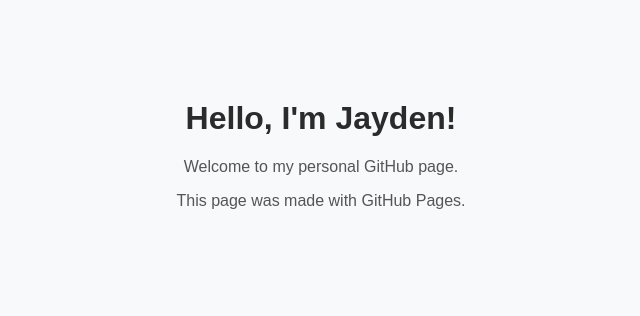
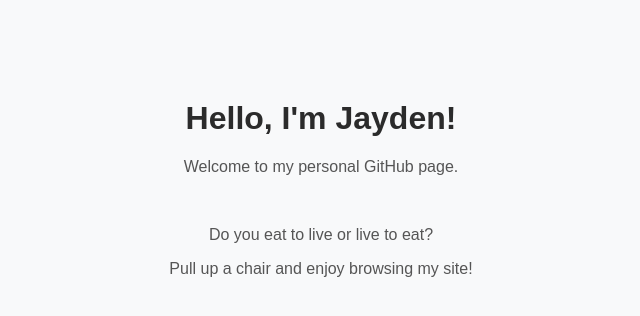
Before and after one commit to jaydencollins123/jaydencollins123.github.io, a plain HTML site: page index.html in a window 1280 px wide. Shown: the whole page, without its empty margins (319-959 px from the left). Drawn offline with Linux system fonts and the light colour scheme.

Commit message:
Update index.html

```diff
--- a/index.html
+++ b/index.html
@@ -1,6 +1,7 @@
 <!DOCTYPE html>
 <html>
   <head>
+    <meta name="viewport" content="width=device-width, initial-scale=1">
     <title>Welcome to My Page!</title>
     <style>
       body {
@@ -16,6 +17,11 @@
   <body>
     <h1>Hello, I'm Jayden!</h1>
     <p>Welcome to my personal GitHub page.</p>
-    <p>This page was made with GitHub Pages.</p>
+
+    <!-- Line break for spacing -->
+    <br />
+
+    <p>Do you eat to live or live to eat?</p>
+    <p>Pull up a chair and enjoy browsing my site!</p>
   </body>
 </html>
```
